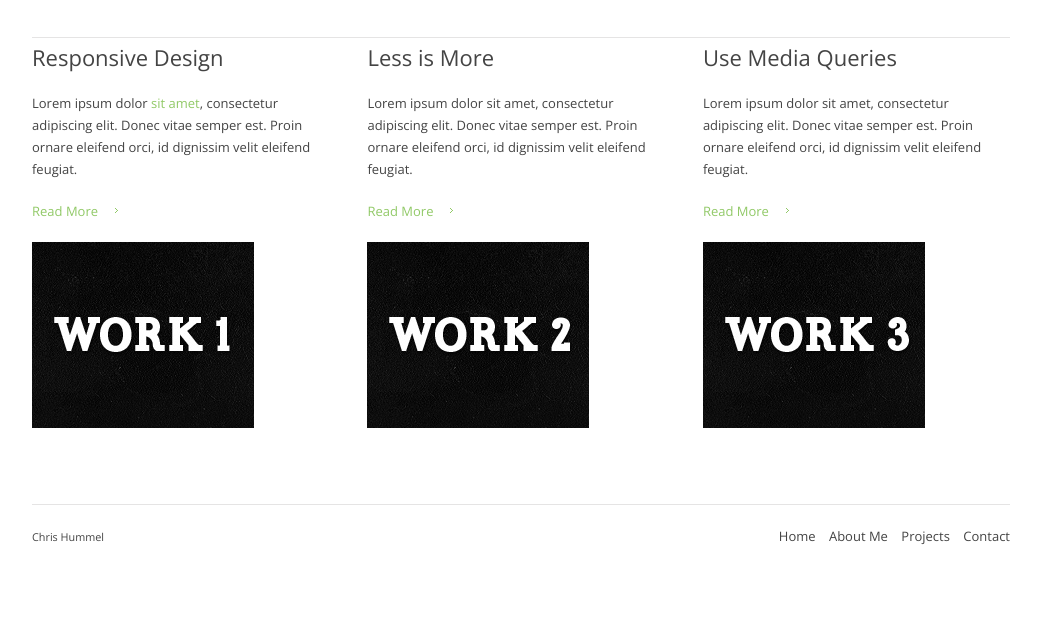
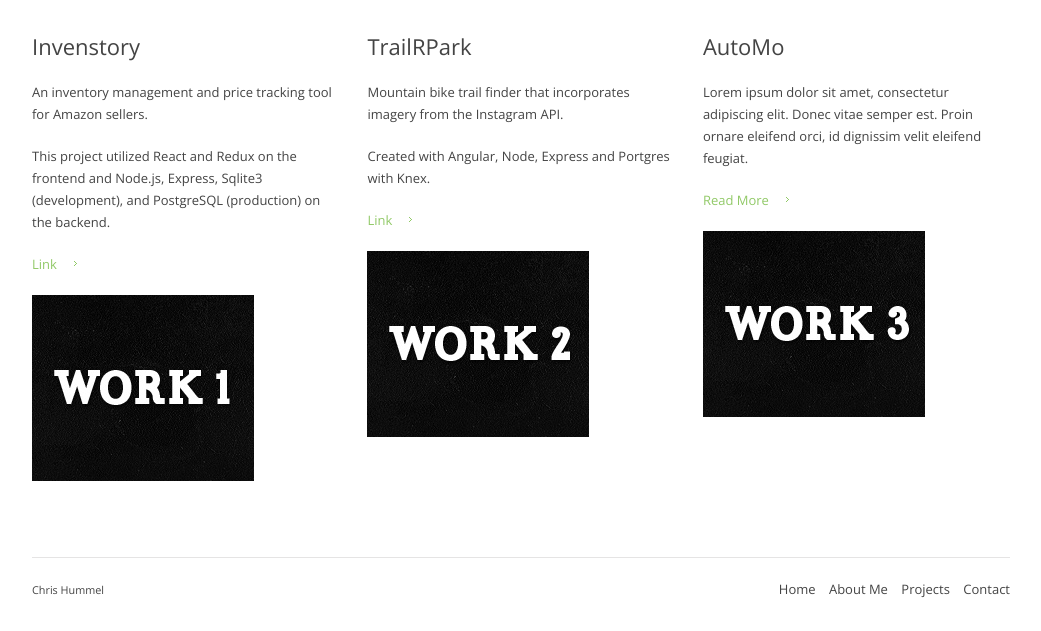
Before and after one commit to chrishummel/websitevps, a website: page public/client/projects.html in a window 1280 px wide. Shown: the part 266-897 px from the top of the page, without its empty margins (119-1160 px from the left). Before the commit the page ends 844 px from the top, so only its background shows below. Drawn offline with nearby package versions, Linux system fonts and the light colour scheme.

Commit message:
add named projects

```diff
--- a/public/client/css/style.css
+++ b/public/client/css/style.css
@@ -202,7 +202,9 @@ header #searchbox_013726220345331692581\:cyaqd-_wloa #s:focus {
 }
 
 #main-content .projects-intro {
+	padding-top: 10px;
 	margin-bottom: 5px;
+	border-bottom: none;
 }
 
 #main-content .text-intro h2 {
--- a/public/client/projects.html
+++ b/public/client/projects.html
@@ -70,19 +70,21 @@
 
     <div class="columns features">
       <div class="one-third first">
-          <h3>Responsive Design</h3>
-            <p>Lorem ipsum dolor <a href="#">sit amet</a>, consectetur adipiscing elit. Donec vitae semper est. Proin ornare eleifend orci, id dignissim velit eleifend feugiat. </p>
-            <p><a href="#" class="more">Read More</a></p>
-            <a href="#"><img src="images/work_1.jpg" alt="Blue Water"></a>
+          <h3>Invenstory</h3>
+            <p>An inventory management and price tracking tool for Amazon sellers.</p>
+            <p> This project utilized React and Redux on the frontend and Node.js, Express, Sqlite3 (development), and PostgreSQL (production) on the backend. </p>
+            <p><a href="https://www.invenstory.biz" class="more">Link</a></p>
+            <a href="https://www.invenstory.biz"><img src="images/work_1.jpg" alt="Blue Water"></a>
         </div>
         <div class="one-third">
-          <h3>Less is More</h3>
-            <p>Lorem ipsum dolor sit amet, consectetur adipiscing elit. Donec vitae semper est. Proin ornare eleifend orci, id dignissim velit eleifend feugiat. </p>
-            <p><a href="#" class="more">Read More</a></p>
+          <h3>TrailRPark</h3>
+            <p>Mountain bike trail finder that incorporates imagery from the Instagram API.</p>
+            <p>Created with Angular, Node, Express and Portgres with Knex.</p>
+            <p><a href="#" class="more">Link</a></p>
             <a href="#"><img src="images/work_2.jpg" alt="Panda Fish"></a>
         </div>
         <div class="one-third">
-          <h3>Use Media Queries</h3>
+          <h3>AutoMo</h3>
             <p>Lorem ipsum dolor sit amet, consectetur adipiscing elit. Donec vitae semper est. Proin ornare eleifend orci, id dignissim velit eleifend feugiat. </p>
             <p><a href="#" class="more">Read More</a></p>
             <a href="#"><img src="images/work_3.jpg" alt="Woman on the wall"></a>
```
